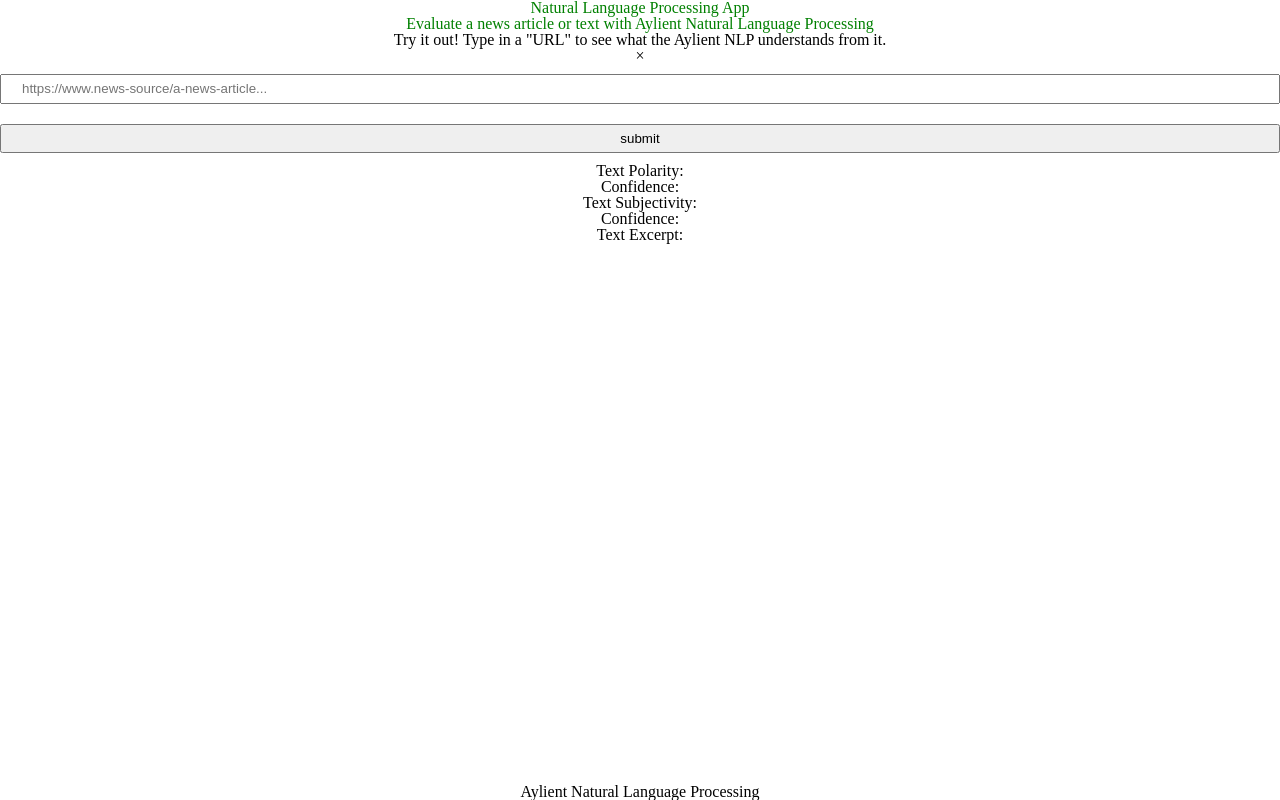
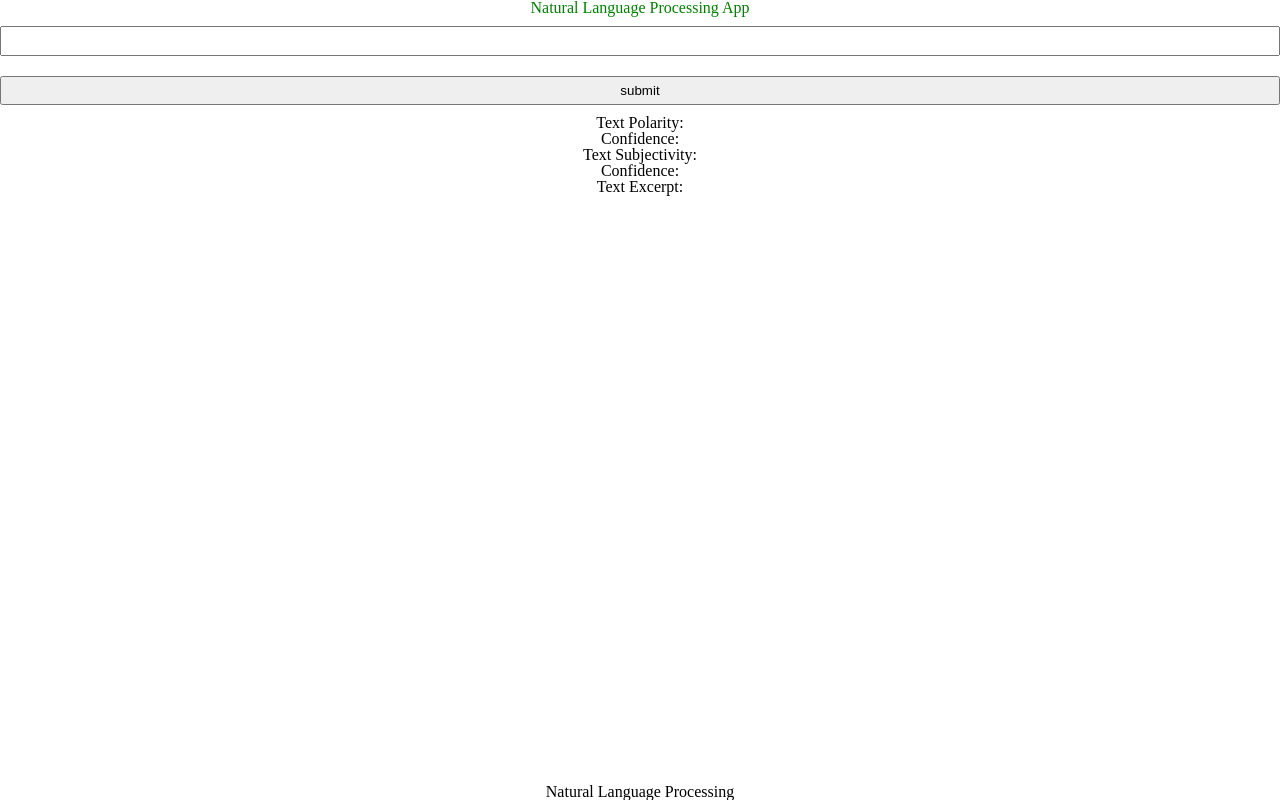
Before and after one commit to freddy91761/NLP, a website built with webpack: page src/client/views/index.html in a window 1280 px wide. Built offline with nearby package versions, Linux system fonts and the light colour scheme.

Commit message:
Updated HTML

```diff
--- a/src/client/js/formHandler.js
+++ b/src/client/js/formHandler.js
@@ -2,12 +2,12 @@
       event.preventDefault()
         console.log('Running URL Check');
       //Get input from form
-      //var url = document.querySelectorAll('input[name=inputURL]')//made a chage
-      var url = document.querySelectorAll('inputURL').value
+      var url = document.querySelectorAll('input[name=inputURL]')
+
         console.log(url);//for testing - remove after test
 
       //check that input is a valid url
-      if(Client.urlChecker(JSON.parse(JSON.stringify(url))))
+      if(Client.urlChecker(JSON.parse(JSON.stringify(url[0].value))))
       {
           console.log("::: Form Submitted :::")
 
--- a/src/client/views/index.html
+++ b/src/client/views/index.html
@@ -13,21 +13,11 @@
         </header>
 
         <main>
-            <h1>Evaluate a news article or text with Aylient Natural Language Processing</h1>
+            <section>
 
-            <h2>Try it out! Type in a "URL" to see what the Aylient NLP understands from it.</h2>
-
-
-            <section class="errors">
-                    <span class="closebtn" onclick="this.parentElement.style.display='none';">&times;</span>
-                    <div id="error"></div>
-            </section>
-
-
-            <section>
                 <form class="" onsubmit="return Client.handleSubmit(event)">
                     <!-- textbox -->
-                    <input id="name" type="url" name="inputURL" value=""  placeholder="https://www.news-source/a-news-article...">
+                    <input id="name" type="url" name="inputURL" value="">
                     <!-- button -->
                     <input type="submit" name="" value="submit" onclick="return Client.handleSubmit(event)" onsubmit="return Client.handleSubmit(event)">
                 </form>
@@ -38,6 +28,7 @@
                         <li>
                             <h3>Text Polarity:</h3>
                             <p id="polarity"></p>
+
                             <h4>Confidence: </h4>
                             <p id="polarity_confidence"></p>
                         </li>
@@ -45,6 +36,7 @@
                         <li>
                             <h3>Text Subjectivity:</h3>
                             <p id="subjectivity"></p>
+
                             <h4>Confidence: </h4>
                             <p id="subjectivity_confidence"></p>
                         </li>
@@ -56,7 +48,7 @@
         </main>
 
         <footer>
-            <p>Aylient Natural Language Processing</p>
+            <p>Natural Language Processing</p>
         </footer>
 
         <script>
```
